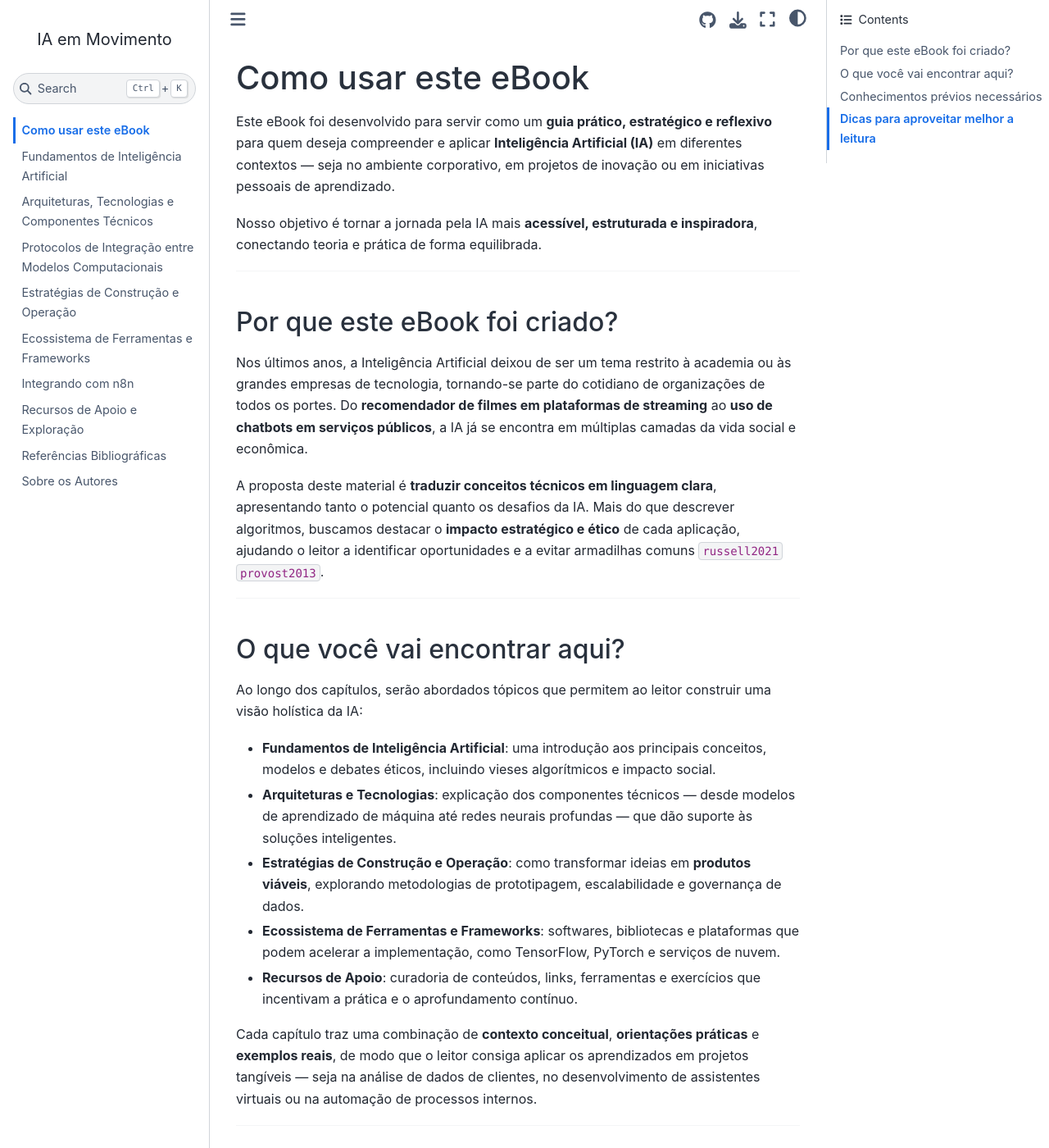
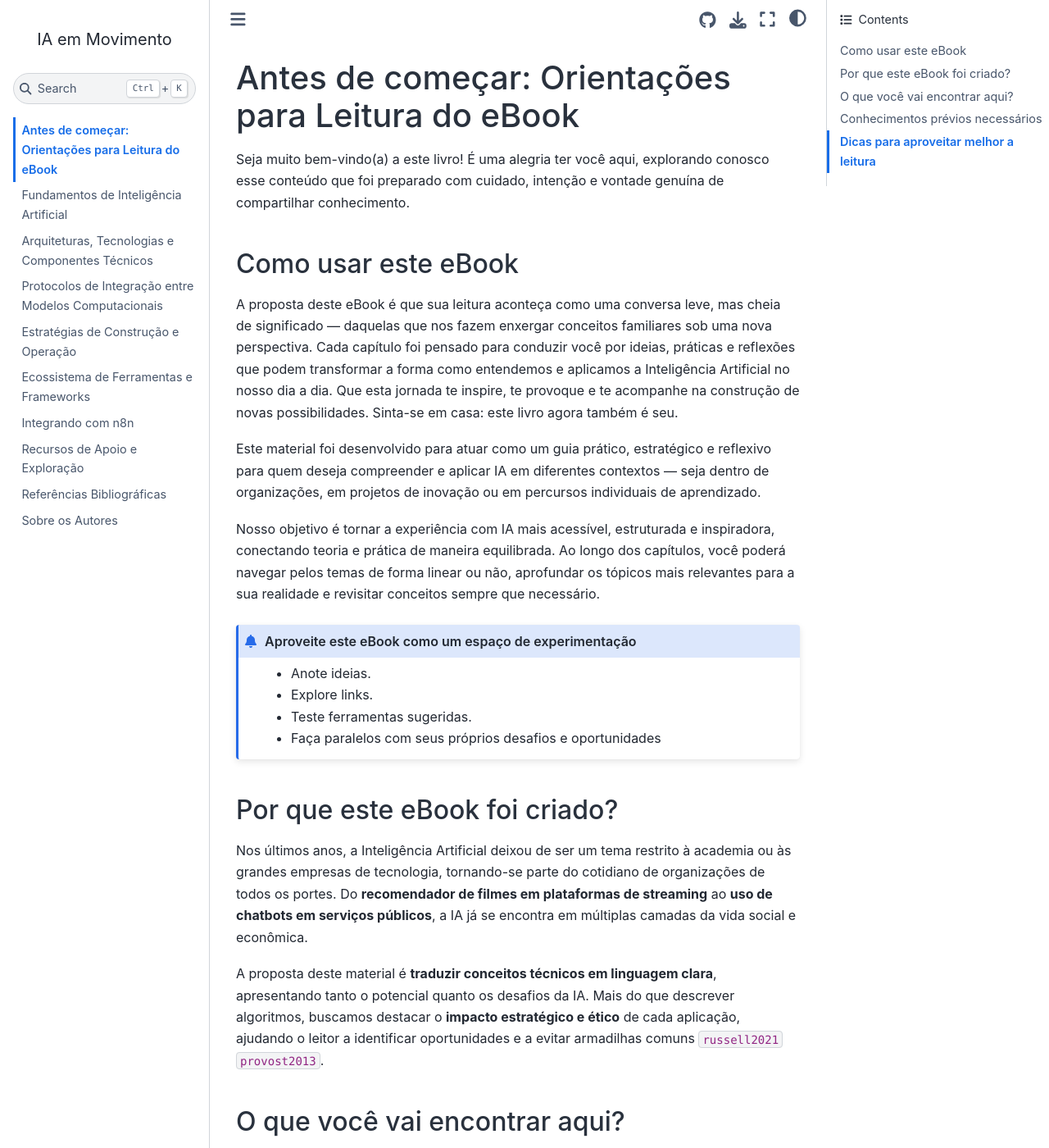
Before and after one commit to unb-lamfo-negocios-ai/LivroIAemMovimento, a Jupyter Book: the page built from capitulos/capComoUsarEsteEbook.md, in a window 1280 px wide and 1400 px high. Shown: the whole window at 82% size. Built offline with Jupyter Book 1.0.4 settings and Sphinx 7.4.7 and the Sphinx Book theme 1.1.4, drawn with Linux system fonts in a browser that asks for light colours; cross-references to code outside the pages are shown as plain code.

Commit message:
Update capComoUsarEsteEbook.md

```diff
--- a/capitulos/capComoUsarEsteEbook.md
+++ b/capitulos/capComoUsarEsteEbook.md
@@ -1,10 +1,23 @@
-# Como usar este eBook
+# Antes de começar: Orientações para Leitura do eBook
 
-Este eBook foi desenvolvido para servir como um **guia prático, estratégico e reflexivo** para quem deseja compreender e aplicar **Inteligência Artificial (IA)** em diferentes contextos — seja no ambiente corporativo, em projetos de inovação ou em iniciativas pessoais de aprendizado.
+Seja muito bem-vindo(a) a este livro! É uma alegria ter você aqui, explorando conosco esse conteúdo que foi preparado com cuidado, intenção e vontade genuína de compartilhar conhecimento.
 
-Nosso objetivo é tornar a jornada pela IA mais **acessível, estruturada e inspiradora**, conectando teoria e prática de forma equilibrada.
+## Como usar este eBook
 
----
+A proposta deste eBook é que sua leitura aconteça como uma conversa leve, mas cheia de significado — daquelas que nos fazem enxergar conceitos familiares sob uma nova perspectiva. Cada capítulo foi pensado para conduzir você por ideias, práticas e reflexões que podem transformar a forma como entendemos e aplicamos a Inteligência Artificial no nosso dia a dia. Que esta jornada te inspire, te provoque e te acompanhe na construção de novas possibilidades. Sinta-se em casa: este livro agora também é seu.
+
+Este material foi desenvolvido para atuar como um guia prático, estratégico e reflexivo para quem deseja compreender e aplicar IA em diferentes contextos — seja dentro de organizações, em projetos de inovação ou em percursos individuais de aprendizado.
+
+Nosso objetivo é tornar a experiência com IA mais acessível, estruturada e inspiradora, conectando teoria e prática de maneira equilibrada. Ao longo dos capítulos, você poderá navegar pelos temas de forma linear ou não, aprofundar os tópicos mais relevantes para a sua realidade e revisitar conceitos sempre que necessário.
+
+
+:::{admonition} Aproveite este eBook como um espaço de experimentação
+:type: hint
+- Anote ideias.
+- Explore links.
+- Teste ferramentas sugeridas.
+- Faça paralelos com seus próprios desafios e oportunidades
+:::
 
 ## Por que este eBook foi criado?
 
@@ -12,7 +25,6 @@ Nos últimos anos, a Inteligência Artificial deixou de ser um tema restrito à
 
 A proposta deste material é **traduzir conceitos técnicos em linguagem clara**, apresentando tanto o potencial quanto os desafios da IA. Mais do que descrever algoritmos, buscamos destacar o **impacto estratégico e ético** de cada aplicação, ajudando o leitor a identificar oportunidades e a evitar armadilhas comuns {cite}`russell2021` {cite}`provost2013`.
 
----
 
 ## O que você vai encontrar aqui?
 
```
